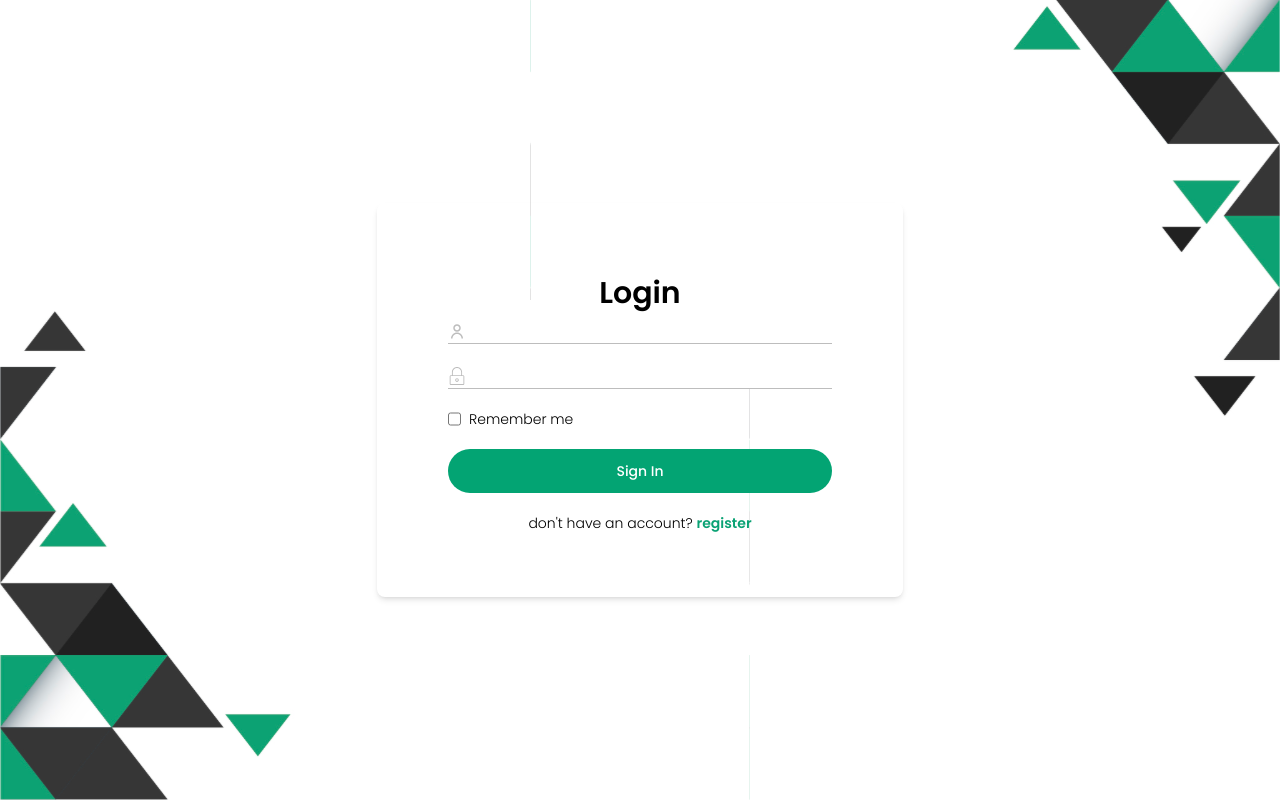
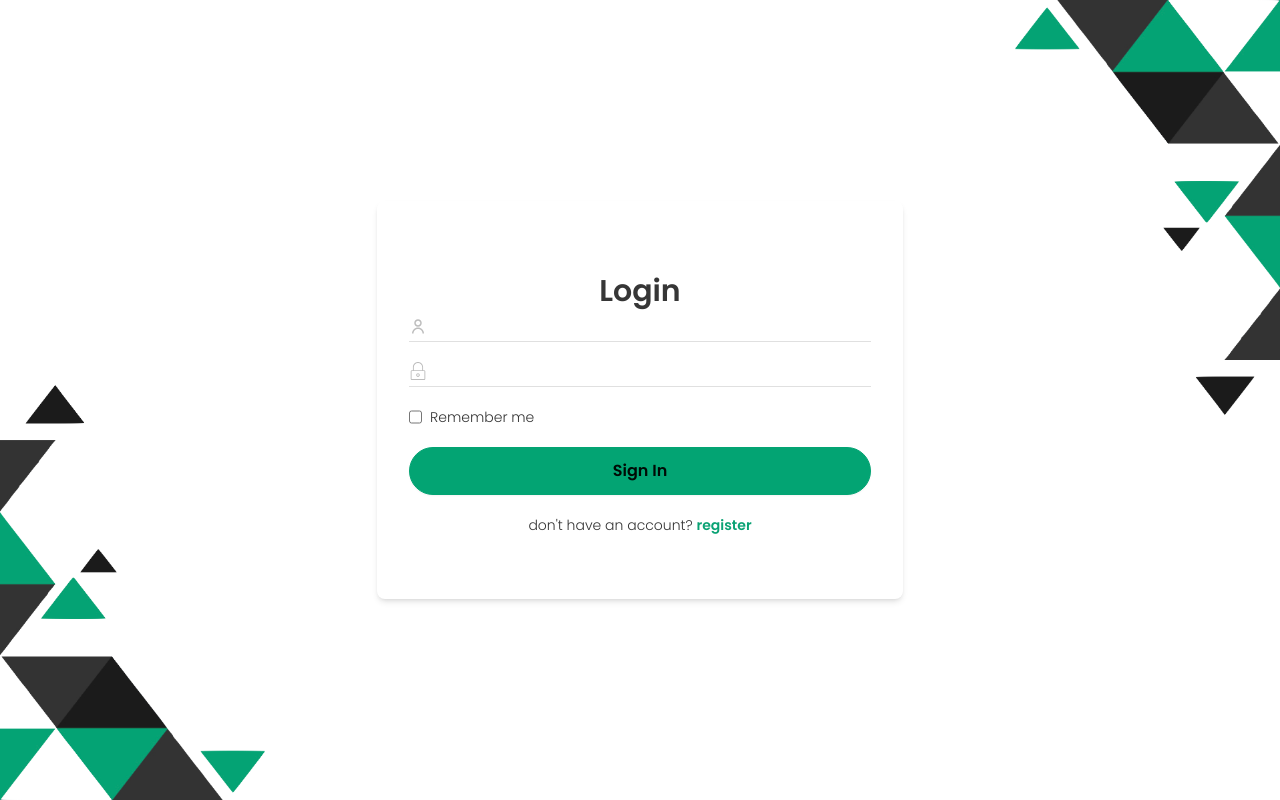
Before and after one commit to natalisvd/edu_tech, a Next.js app: page /login in a window 1280 px wide. Built offline with nearby package versions, Linux system fonts and the light colour scheme.

Commit message:
edited styles

```diff
--- a/app/layout.tsx
+++ b/app/layout.tsx
@@ -2,11 +2,11 @@ import type { Metadata } from "next";
 import { Poppins } from "next/font/google";
 import "./globals.css";
 
-const inter = Poppins({ subsets: ["latin"], weight: ["100", "300", "500", "600", "700"] });
+const poppins = Poppins({ subsets: ["latin"], weight: ["100", "300", "500", "600", "700"] });
 
 export const metadata: Metadata = {
-  title: "Create Next App",
-  description: "Generated by create next app",
+  title: "Edu Tech",
+  description: "Learn something new with us!",
 };
 
 export default function RootLayout({
@@ -16,7 +16,7 @@ export default function RootLayout({
 }>) {
   return (
     <html lang="en">
-      <body className={inter.className}>{children}</body>
+      <body className={poppins.className}>{children}</body>
     </html>
   );
 }
--- a/app/login/page.tsx
+++ b/app/login/page.tsx
@@ -7,7 +7,7 @@ export default function Login() {
   return (
     <main className={styles.wrapper}>
       <form className={styles.form}>
-        <div className="w-96 m-auto py-8">
+        <div className="w-full m-auto py-8">
           <h2 className={styles.loginHeader}>Login</h2>
           <div className={styles.inputWrapper}>
             <Image
@@ -16,19 +16,21 @@ export default function Login() {
               width={18}
               height={18}
               priority
+              style={{ width: 'auto', height: "18px" }}
             />
-            <input id="email" name="email" type="email" required />
+            <input id="email" name="email" type="email" required className="w-full" />
           </div>
 
-          <div className="border-b  mt-5 border-b-[1px] border-[#BDBDBD] justify-items-center flex">
+          <div className="border-b  mt-5 border-neutral justify-items-center flex">
             <Image
               src="/icons/password.svg"
               alt="Password Icon"
-              width="18"
-              height="18"
+              width={18}
+              height={18}
               priority
+              style={{ width: 'auto', height: "18px" }}
             />
-            <input id="password" name="password" type="password" required />
+            <input id="password" name="password" type="password" required className="w-full" />
           </div>
 
           <div className={styles.checkboxWrapper}>
@@ -49,19 +51,17 @@ export default function Login() {
         </div>
       </form>
 
-      <div className={styles.bgImageWrapperTR}>
+      <div className="absolute top-0 right-0 z-10  w-[210px] h-[140px] md:w-[750px] md:h-[500px]">
         <Image
-          src="/bg_rt.svg"
+          src="/bg_rt.png"
           alt="Background Right Top Image"
-          className={styles.bgImage}
           fill
           priority
         />
       </div>
-      <div className={styles.bgImageWrapperLB}>
+      <div className="absolute bottom-0 left-0 z-10 w-[210px] h-[140px] md:w-[750px] md:h-[500px]">
         <Image
-          src="/bg_lb.svg"
-          className={styles.bgImage}
+          src="/bg_lb.png"
           alt="Background Left Bottom Image"
           fill
           priority
--- a/app/login/styles.ts
+++ b/app/login/styles.ts
@@ -1,15 +1,12 @@
 export const styles = {
-    wrapper: "h-screen flex items-center justify-center bg-[#fff] p-6 relative",
-    form: "shadow-lg p-8 rounded-lg shadow-md w-[526px] z-20",
-    loginHeader: "text-[#000] text-3xl font-semibold text-center mt-[8px] mb-[8px]",
-    inputWrapper: "border-b border-b-[1px] border-[#BDBDBD] justify-items-center flex",
-    input: "w-full p-3 text-sm text-[#BDBDBD] placeholder-[#BDBDBD] focus:outline-none focus:border-blue-500",
+    wrapper: "h-screen flex items-center justify-center bg-base-100 p-3 lg:p-6 relative",
+    form: "shadow-lg p-8 rounded-lg shadow-md w-full max-w-[526px] z-20",
+    loginHeader: "text-3xl font-semibold text-center mt-[8px] mb-[8px]",
+    inputWrapper: "border-b border-b-[1px] border-neutral justify-items-center flex",
+    input: "w-full p-3 text-sm text-neutral placeholder-neutral focus:outline-none focus:border-blue-500",
     checkboxWrapper: "mt-5 flex",
-    checkboxLabel: "text-black text-sm font-light ml-2",
-    rememberMeText: "text-black text-sm font-light ml-2",
-    signInButton: "w-full mt-5 p-3 rounded-full bg-[#03A473] font-medium text-sm text-white hover:bg-gray-600 focus:outline-none",
-    registerLink: "text-black text-sm font-light",
-    bgImageWrapperTR: "absolute bg-[#fff] top-0 right-0 z-10  w-[210px] h-[140px] md:w-[750px] md:h-[500px]",
-    bgImageWrapperLB: "absolute bottom-0  bg-[#fff] left-0 z-10 w-[210px] h-[140px] md:w-[750px] md:h-[500px]",
-    bgImage: "bg-[#fff]",
+    checkboxLabel: "text-sm font-light ml-2",
+    rememberMeText: "text-sm font-light ml-2",
+    signInButton: "btn btn-primary rounded-full w-full mt-5 text-base",
+    registerLink: "text-sm font-light"
   };
```
Also changed, not shown: public/bg_lb.png (added), public/bg_rt.png (added).
